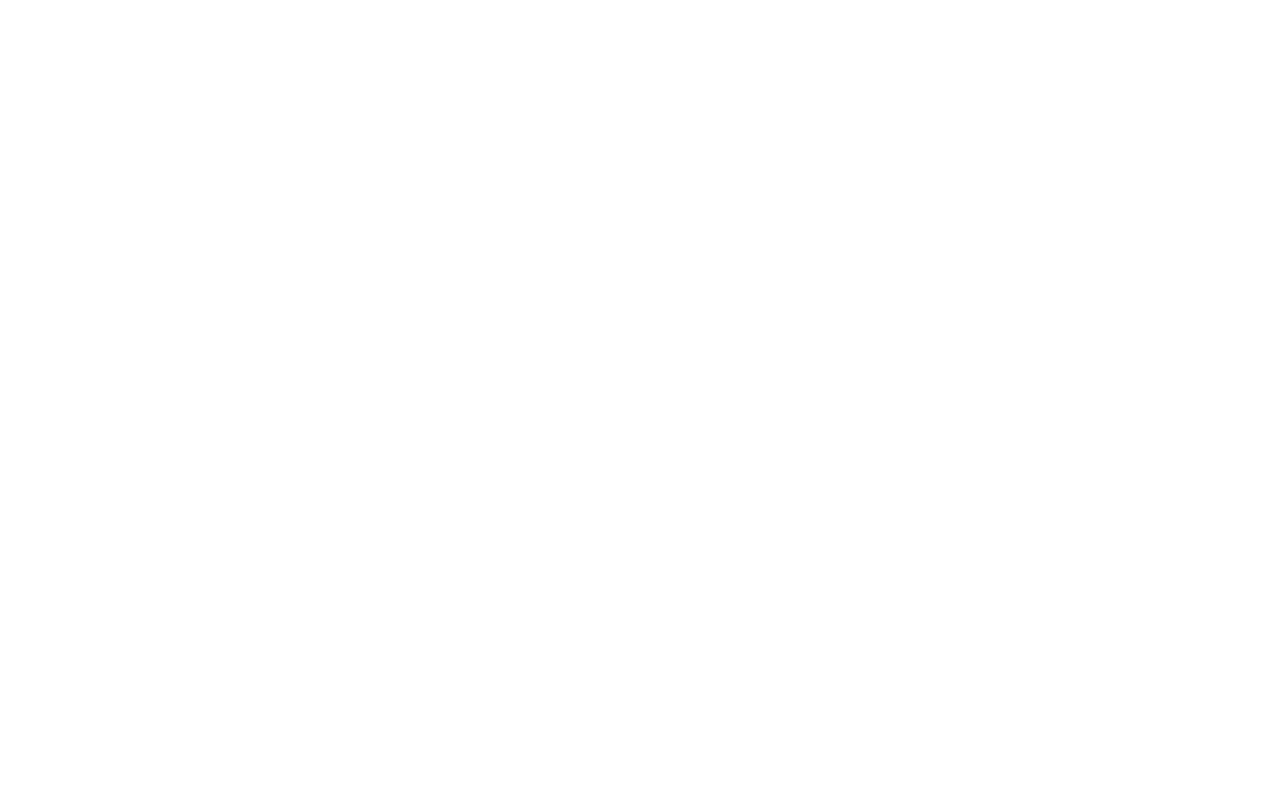
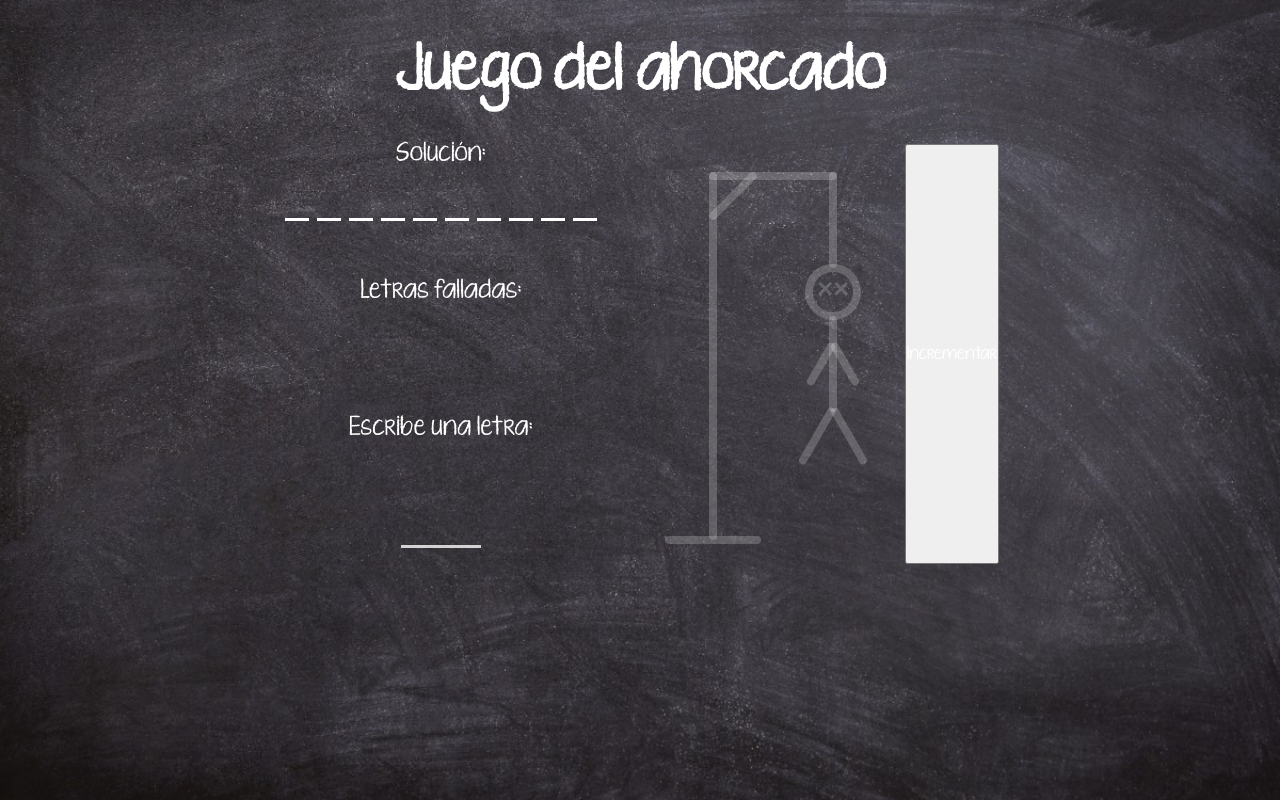
Before and after one commit to Adalab/promo-r-module-3-pair-16-sprint-1-hangman-game, a React (Create React App) app: page / in a window 1280 px wide. Built offline with nearby package versions, Linux system fonts and the light colour scheme.

Commit message:
fix issue in renderSolutionsLetters

```diff
--- a/src/components/App.js
+++ b/src/components/App.js
@@ -2,15 +2,10 @@ import '../styles/App.scss';
 import { useState } from 'react';
 
 function App() {
-
   // constantes
   const [numberOfErrors, setNumberOfErrors] = useState(0);
   const [lastLetter, setLastLetter] = useState([]);
   const [word, setWord] = useState('katakroker');
-
-
-
-
 
   // listeners
   const handleClick = () => {
@@ -20,7 +15,10 @@ function App() {
   const handleUserLetter = (ev) => {
     let userLetter = ev.target.value;
 
-    if (/^[A-Za-zÑñÁáÉéÍíÓóÚúÜü ]$/.test(userLetter) === true || ev.target.value === '') {
+    if (
+      /^[A-Za-zÑñÁáÉéÍíÓóÚúÜü ]$/.test(userLetter) === true ||
+      ev.target.value === ''
+    ) {
       setLastLetter(userLetter);
     } else {
       console.log('letra no válida');
@@ -28,25 +26,19 @@ function App() {
     }
   };
 
+  // renderFunctions
 
-
-
-
-  // renderFunctions
+  // ----------> nos hemos quedado aquí
 
   const renderSolutionLetters = () => {
     const wordLetters = word.split('');
+
     return wordLetters.map((eachLetter) => {
-      return (
-        <li>eachLetter </li>
-      );
-      // NO FUNCIONA!!!!!!
+      //nos falta el key
+      return <li className="letter"></li>;
+      // ahora nos pinta Katacrocker en la solución
     });
-
-
-
-
-
+  };
 
   return (
     <div>
@@ -58,9 +50,7 @@ function App() {
           <section>
             <div className="solution">
               <h2 className="title">Solución:</h2>
-                <ul className="letters">
-                  {renderSolutionLetters()}
-                </ul>
+              <ul className="letters">{renderSolutionLetters()}</ul>
             </div>
             <div className="error">
               <h2 className="title">Letras falladas:</h2>
@@ -114,6 +104,5 @@ function App() {
     </div>
   );
 }
-}
 
 export default App;
```
Lines whose indentation alone changed are shown as unchanged.
